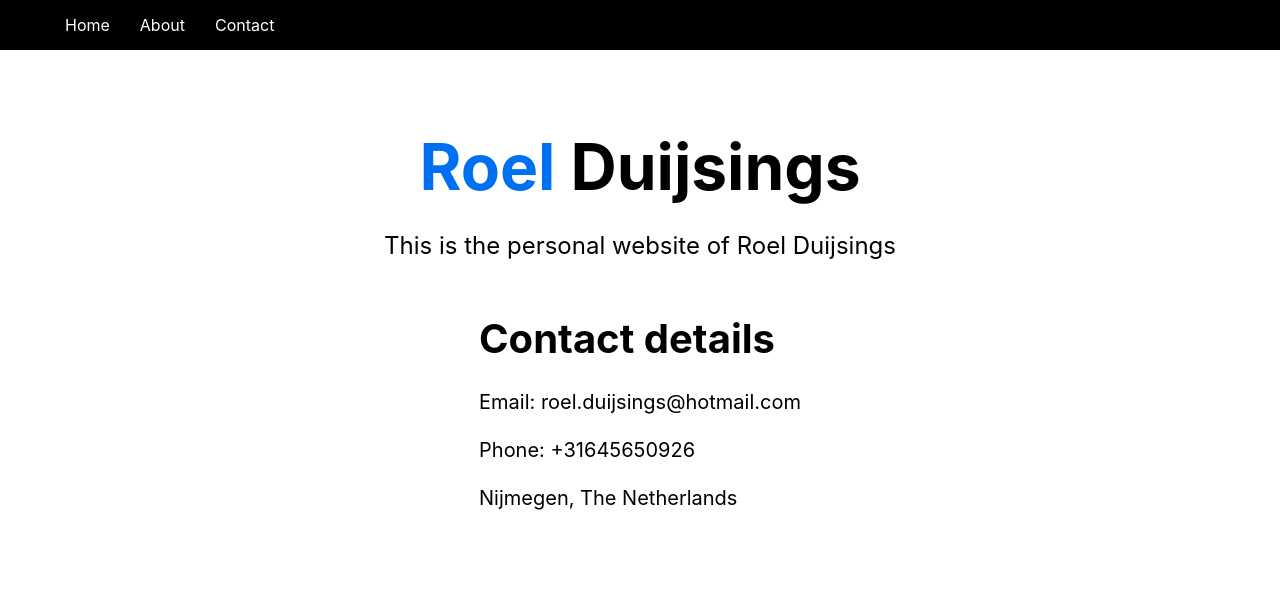
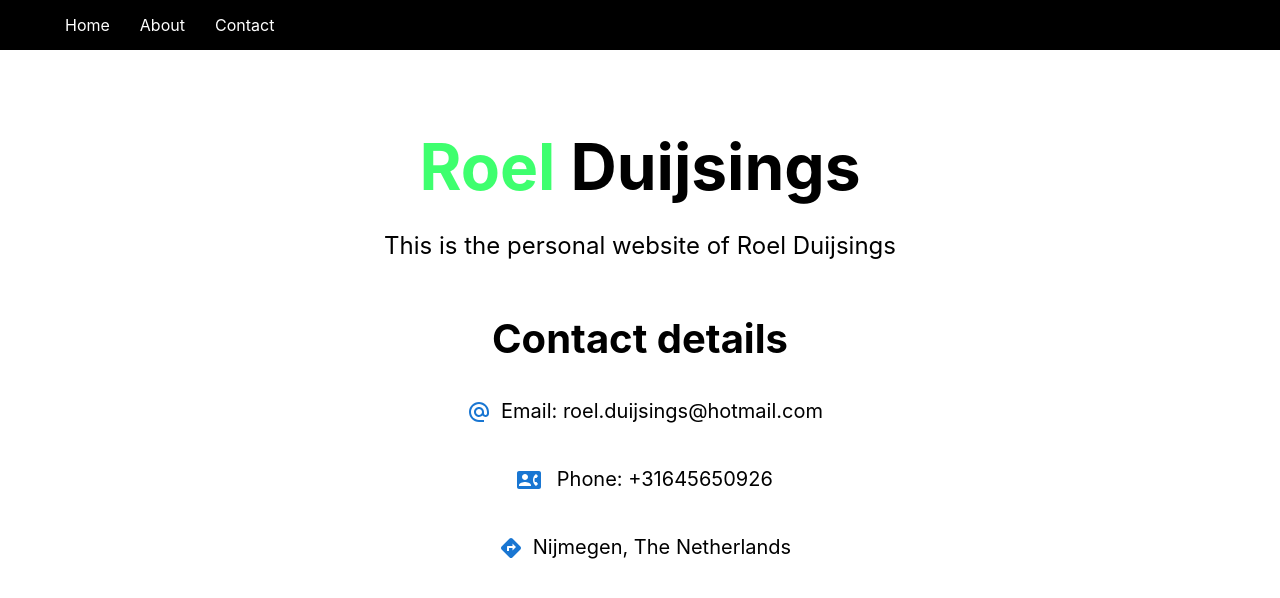
Before and after one commit to rroell/rroell.github.io, a Next.js app: page /contact in a window 1280 px wide. Shown: the top 598 px of the page. Built offline with nearby package versions, Linux system fonts and the light colour scheme.

Commit message:
Change color + add icons contact page

```diff
--- a/package.json
+++ b/package.json
@@ -9,6 +9,11 @@
     "lint": "next lint"
   },
   "dependencies": {
+    "@emotion/react": "^11.10.5",
+    "@emotion/styled": "^11.10.5",
+    "@mui/icons-material": "^5.10.15",
+    "@mui/material": "^5.10.15",
+    "mui": "^0.0.1",
     "next": "^13.0.3",
     "react": "18.2.0",
     "react-dom": "18.2.0"
--- a/pages/contact.js
+++ b/pages/contact.js
@@ -1,23 +1,38 @@
+import { IconButton } from "@mui/material";
 import Link from "next/link";
 import Meta from "../components/Meta";
+import DirectionsIcon from "@mui/icons-material/Directions";
+import ContactPhoneIcon from "@mui/icons-material/ContactPhone";
+import AlternateEmailIcon from "@mui/icons-material/AlternateEmail";
 
 const contact = () => {
   return (
-    <div>
+    <div style={{ textAlign: "center" }}>
       <Meta title="Roel Duijsings - Contact" />
       <h1>Contact details</h1>
       <a href="mailto:roel.duijsings@hotmail.com">
+        <IconButton color="primary" sx={{ p: "10px" }} aria-label="directions">
+          <AlternateEmailIcon />
+        </IconButton>
         Email: roel.duijsings@hotmail.com
       </a>
       <br></br>
       <br></br>
-      <a href="tel:+31645650926">Phone: +31645650926 </a>
+      <a href="tel:+31645650926">
+        <IconButton color="primary" sx={{ p: "10px" }} aria-label="directions">
+          <ContactPhoneIcon />
+        </IconButton>{" "}
+        Phone: +31645650926{" "}
+      </a>
       <br></br>
       <br></br>
       <a
         href="https://www.google.com/maps/search/?api=1&query=Nijmegen"
         target="_blank"
       >
+        <IconButton color="primary" sx={{ p: "10px" }} aria-label="directions">
+          <DirectionsIcon />
+        </IconButton>
         Nijmegen, The Netherlands
       </a>
     </div>
--- a/styles/Header.module.css
+++ b/styles/Header.module.css
@@ -1,6 +1,6 @@
 .title a,
 .title span {
-  color: #0070f3;
+  color: #00ff40c1;
   text-decoration: none;
 }
 
--- a/styles/Nav.module.css
+++ b/styles/Nav.module.css
@@ -1,7 +1,7 @@
 .nav {
   height: 50px;
   padding: 10px;
-  background: #000;
+  background: rgb(0, 0, 0);
   color: #fff;
   display: flex;
   align-items: center;
--- a/styles/globals.css
+++ b/styles/globals.css
@@ -21,6 +21,6 @@ a {
   }
   body {
     color: white;
-    background: black;
+    background: rgb(10, 46, 94);
   }
 }
```
Also changed, not shown: 1 other file (tests, documents, lock files or other folders).
